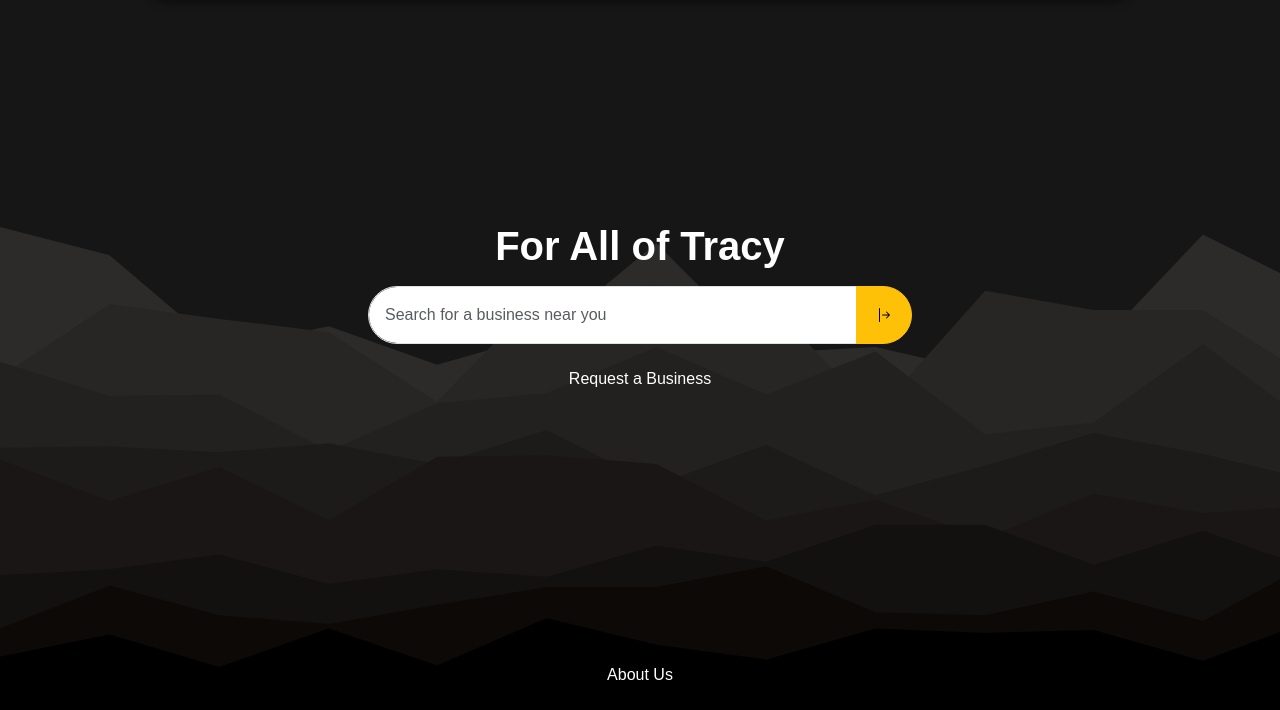
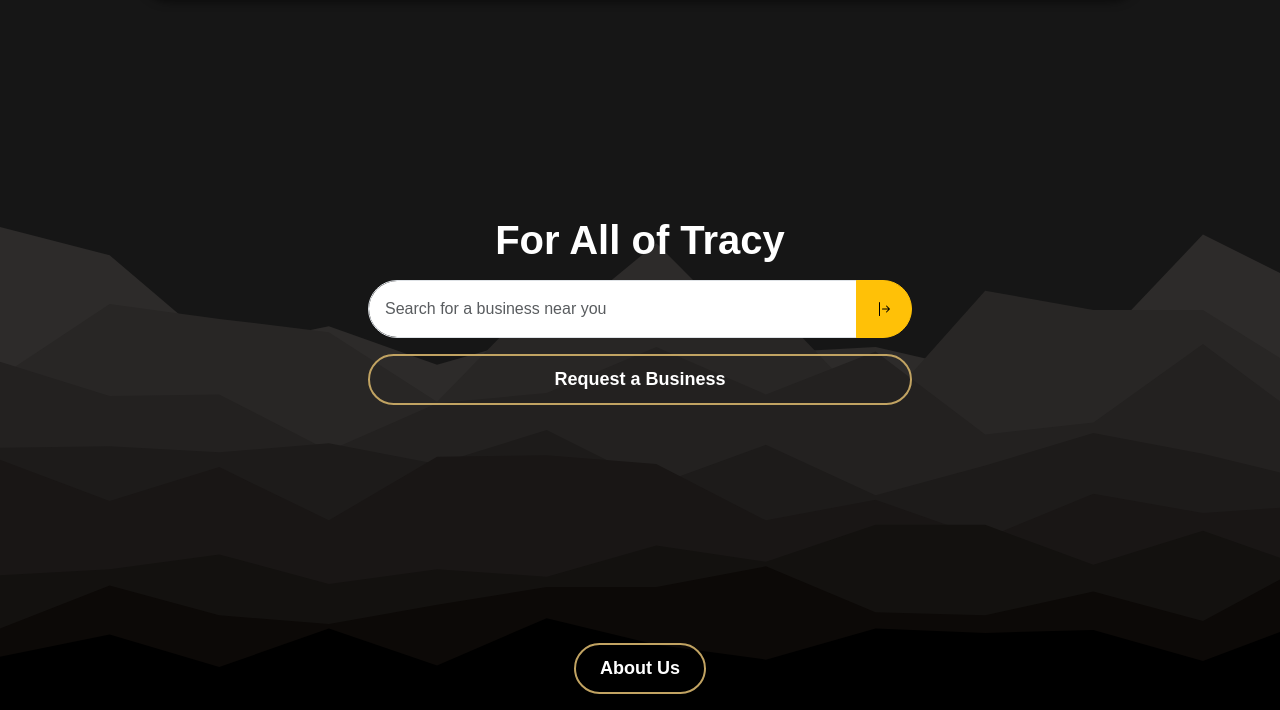
Before and after one commit to Vkutti/projectFAT, a Flask app: page / in a window 1280 px wide. Shown: the part 90-800 px from the top of the page. Run offline with Flask 3, Linux system fonts and the light colour scheme; some libraries are stand-ins or nearby versions.

Commit message:
Front-End Changes made Buttons and Scroll Bars look better (Please add scroll somehow to About Page)

```diff
--- a/projectFAT/static/custom.css
+++ b/projectFAT/static/custom.css
@@ -198,3 +198,55 @@ category-btn {
 
 
 }
+
+.scroll-1::-webkit-scrollbar {
+    width: 8px;
+    height: 8px;
+  }
+
+  .scroll-1::-webkit-scrollbar-thumb {
+    border-radius: 20px;
+    background: #888;
+  }
+
+.glowbutton {
+    cursor: pointer;
+    position: relative;
+    padding: 10px 24px;
+    font-size: 18px;
+    color: rgb(193, 163, 98);
+    border: 2px solid rgb(193, 163, 98);
+    border-radius: 34px;
+    background-color: transparent;
+    font-weight: 600;
+    transition: all 0.3s cubic-bezier(0.23, 1, 0.320, 1);
+    overflow: hidden;
+  }
+
+  .glowbutton::before {
+    content: '';
+    position: absolute;
+    inset: 0;
+    margin: auto;
+    width: 50px;
+    height: 50px;
+    border-radius: inherit;
+    scale: 0;
+    z-index: -1;
+    background-color: rgb(193, 163, 98);
+    transition: all 0.6s cubic-bezier(0.23, 1, 0.32, 1);
+  }
+
+  .glowbutton:hover::before {
+    scale: 3;
+  }
+
+  .glowbutton:hover {
+    color: #212121;
+    scale: 1.1;
+    box-shadow: 0 0px 20px rgba(193, 163, 98,0.4);
+  }
+
+  .glowbutton:active {
+    scale: 1;
+  }
--- a/projectFAT/templates/index.html
+++ b/projectFAT/templates/index.html
@@ -25,6 +25,49 @@
     .hover-text:hover {
       transform: scale(1.2); /* Increase size by 20% */
     }
+
+    .glowbutton2 {
+    cursor: pointer;
+    position: relative;
+    padding: 10px 24px;
+    font-size: 18px;
+    color: rgb(193, 163, 98);
+    border: 2px solid rgb(193, 163, 98);
+    border-radius: 34px;
+    background-color: transparent;
+    font-weight: 600;
+    transition: all 0.3s cubic-bezier(0.23, 1, 0.320, 1);
+    overflow: hidden;
+  }
+
+  .glowbutton2::before {
+    content: '';
+    position: absolute;
+    inset: 0;
+    margin: auto;
+    width: 50px;
+    height: 50px;
+    border-radius: inherit;
+    scale: 0;
+    z-index: -1;
+    background-color: rgb(193, 163, 98);
+    transition: all 0.6s cubic-bezier(0.23, 1, 0.32, 1);
+  }
+
+  .glowbutton2:hover::before {
+    scale: 12;
+  }
+
+  .glowbutton2:hover {
+    color: #212121;
+    scale: 1.1;
+    box-shadow: 0 0px 20px rgba(193, 163, 98,0.4);
+  }
+
+  .glowbutton2:active {
+    scale: 1;
+  }
+
 </style>
 <body>
     <div class="nav-barslide">
@@ -53,7 +96,7 @@
             <form action="/enterinfo">
                 <div class="search-bar">
                 <div class="input-group mt-2 input-group-md d-flex">
-                    <input name="enter" class="w-auto form-control p-3 rounded-start-5" type="text" placeholder="Search for a business near you" id="prompt-input">
+                    <input name="enter" class="w-auto form-control p-3 rounded-start-5" type="text" placeholder="Search for a business near you" id="prompt-input" autocomplete="off">
                     <button class="input-group-text rounded-end-5 d-flex justify-content-center btn btn-warning" style="width: 3.5rem; border-top-left-radius: 0; border-bottom-left-radius: 0" id="enter-btn" onclick="enterPrompt()">
                         <svg xmlns="http://www.w3.org/2000/svg" width="16" height="16" fill="currentColor" class="bi bi-arrow-bar-right" viewBox="0 0 16 16">
                             <path fill-rule="evenodd" d="M6 8a.5.5 0 0 0 .5.5h5.793l-2.147 2.146a.5.5 0 0 0 .708.708l3-3a.5.5 0 0 0 0-.708l-3-3a.5.5 0 0 0-.708.708L12.293 7.5H6.5A.5.5 0 0 0 6 8m-2.5 7a.5.5 0 0 1-.5-.5v-13a.5.5 0 0 1 1 0v13a.5.5 0 0 1-.5.5"/>
@@ -64,11 +107,11 @@
             <div class="mt-3 d-flex justify-content-center" id="category-btns">
             </div>
         </div>
-            <a type="button" class="btn btn-default text-slide" href="/businessForm" style="color: white">Request a Business</a>
+            <a type="button" class="btn btn-default text-slide glowbutton2" href="/businessForm" style="color: white">Request a Business</a>
         </div>
     </div>
     <div class="position-absolute bottom-0 vw-100 d-flex justify-content-center mb-3">
-        <a type="button" class="btn btn-default text-slide" href="/aboutus"style="color: white" >About Us</a>
+        <a type="button" class="btn btn-default text-slide glowbutton" href="/aboutus"style="color: white" >About Us</a>
     </div>
     <!-- <script src="../static/index.js" type="text/javascript"></script> -->
     <script>
--- a/projectFAT/templates/searchResults.html
+++ b/projectFAT/templates/searchResults.html
@@ -52,7 +52,7 @@
     <h2 style="text-align: center; font-size: xx-large; font-weight: bold; color: white; margin-top: 100px; margin-bottom: -120px;"> Search Results For: {{category}}</h2>
     <div class="vw-100 vh-100 d-flex justify-content-center align-items-center flex-column">
         <h2 id="search-title" class="mb-4" style="font-size:x-large; font-family: sans-serif; color: transparent; font-weight: bold; padding-top: 12px;">Search Results For: {{ category }}</h2>
-        <div id="cards-container" class="glass-box" style="height: 45rem; overflow-y: scroll;">
+        <div id="cards-container" class="glass-box scroll-1" style="height: 45rem; overflow-y: scroll;">
             <div class="card-body d-flex flex-column justify-content-center" style="width: 40rem;" id="search-results-container">
                 {% for business in businesses %}
                     <div class="glass-box my-2">
```
Also changed, not shown: projectFAT/templates/about.html (+46 -26 lines), projectFAT/templates/businessForm.html (+17 -16 lines).
